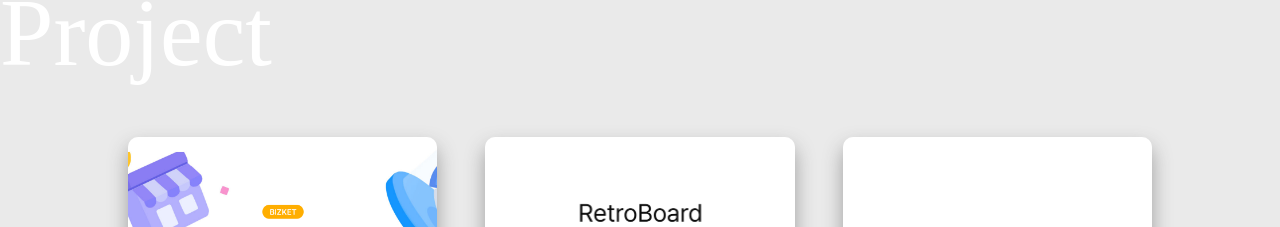
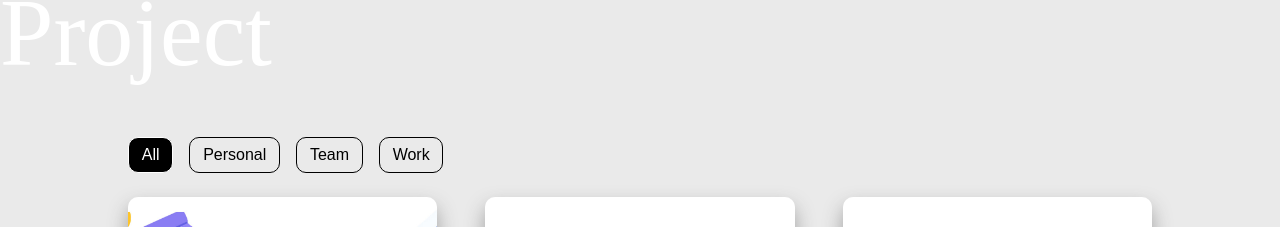
Before and after one commit to sykim0181/portfolio, a Next.js app: page / in a window 1280 px wide. Shown: the part 1786-2013 px from the top of the page. Built offline with nearby package versions, Linux system fonts and the light colour scheme; a web font is replaced by a local one.

Commit message:
fix: 프로젝트 네비게이션(타입) 버튼 추가

```diff
--- a/src/components/home/ProjectSection.tsx
+++ b/src/components/home/ProjectSection.tsx
@@ -1,11 +1,29 @@
-import { projectData } from "@/data/project";
+import { PROJECT_DATA } from "@/data/project";
 import ProjectItem from "./ProjectItem";
+import { ComponentProps, useMemo, useState } from "react";
+import { cn } from "@/utils/cn";
 
 interface ProjectSectionProps {
   ref: React.RefObject<HTMLDivElement | null>;
 }
 
+const projectTypes = ["All", "Personal", "Team", "Work"] as const;
+type ProjectType = (typeof projectTypes)[number];
+
 const ProjectSection = ({ ref }: ProjectSectionProps) => {
+  const [selectedType, setSelectedType] = useState<ProjectType>("All");
+
+  const projectData = useMemo(() => {
+    if (selectedType === "All") {
+      return PROJECT_DATA;
+    }
+    return PROJECT_DATA.filter(
+      (project) => project.type === selectedType.toUpperCase()
+    );
+  }, [selectedType]);
+
+  const onClickNav = (type: ProjectType) => setSelectedType(type);
+
   return (
     <section
       id="projects"
@@ -15,7 +33,18 @@ const ProjectSection = ({ ref }: ProjectSectionProps) => {
       <h2 className="text-white font-[PartialSansKR-Regular] text-[min(15vw,6rem)] font-normal">
         Project
       </h2>
-      <div className="w-(--default-width) max-w-(--max-width) flex flex-col items-center mx-auto mt-[2rem]">
+      <div className="w-(--default-width) max-w-(--max-width) flex flex-col items-center gap-[1.5rem] mx-auto mt-[2rem]">
+        <div className="flex gap-[1rem] w-full">
+          {projectTypes.map((type) => (
+            <ProjectNav
+              isSelected={type === selectedType}
+              onClick={() => onClickNav(type)}
+            >
+              {type}
+            </ProjectNav>
+          ))}
+        </div>
+
         <div className="grid gap-[min(10vw,3rem)] w-full grid-cols-2 md:grid-cols-3">
           {projectData.map((project) => (
             <ProjectItem
@@ -29,6 +58,25 @@ const ProjectSection = ({ ref }: ProjectSectionProps) => {
       </div>
     </section>
   );
+};
+
+interface ProjectNavProps extends ComponentProps<"div"> {
+  isSelected?: boolean;
 }
 
+const ProjectNav = (props: ProjectNavProps) => {
+  const { isSelected, children, ...otherProps } = props;
+  return (
+    <div
+      className={cn(
+        "border-1 rounded-[10px] px-[0.8rem] py-[0.3rem] cursor-pointer",
+        isSelected && "bg-black text-white"
+      )}
+      {...otherProps}
+    >
+      {children}
+    </div>
+  );
+};
+
 export default ProjectSection;
--- a/src/data/project.ts
+++ b/src/data/project.ts
@@ -1,51 +1,63 @@
-export const projectData: {
+type ProjectType = "PERSONAL" | "TEAM" | "WORK";
+
+export const PROJECT_DATA: {
   id: number;
   name: string;
   imgSrc: string;
+  type: ProjectType;
 }[] = [
   {
     id: 9,
     name: "BIZKET",
-    imgSrc: "/projects/bizket.png"
+    imgSrc: "/projects/bizket.png",
+    type: "TEAM",
   },
   {
     id: 8,
     name: "Retro-Board",
     imgSrc: "/projects/retro-board.png",
+    type: "PERSONAL",
   },
   {
     id: 7,
     name: "포트폴리오",
     imgSrc: "/projects/my-portfolio.png",
+    type: "PERSONAL",
   },
   {
     id: 5,
     name: "GAIA Office 선 도형 기능 고도화",
     imgSrc: "/projects/advancing-connector.gif",
+    type: "WORK",
   },
   {
     id: 6,
     name: "GAIA Office 기능 유지 보수",
     imgSrc: "/projects/gaia-office.png",
+    type: "WORK",
   },
   {
     id: 1,
     name: "music-archiving",
     imgSrc: "/projects/music-archiving.gif",
+    type: "PERSONAL",
   },
   {
     id: 2,
     name: "이커머스 플랫폼",
     imgSrc: "/projects/xso.webp",
+    type: "PERSONAL",
   },
   {
     id: 3,
     name: "Aiku",
     imgSrc: "/projects/aiku.webp",
+    type: "TEAM",
   },
   {
     id: 4,
     name: "SyncSchedule",
     imgSrc: "/projects/sync-schedule.webp",
+    type: "TEAM",
   },
 ];
```
